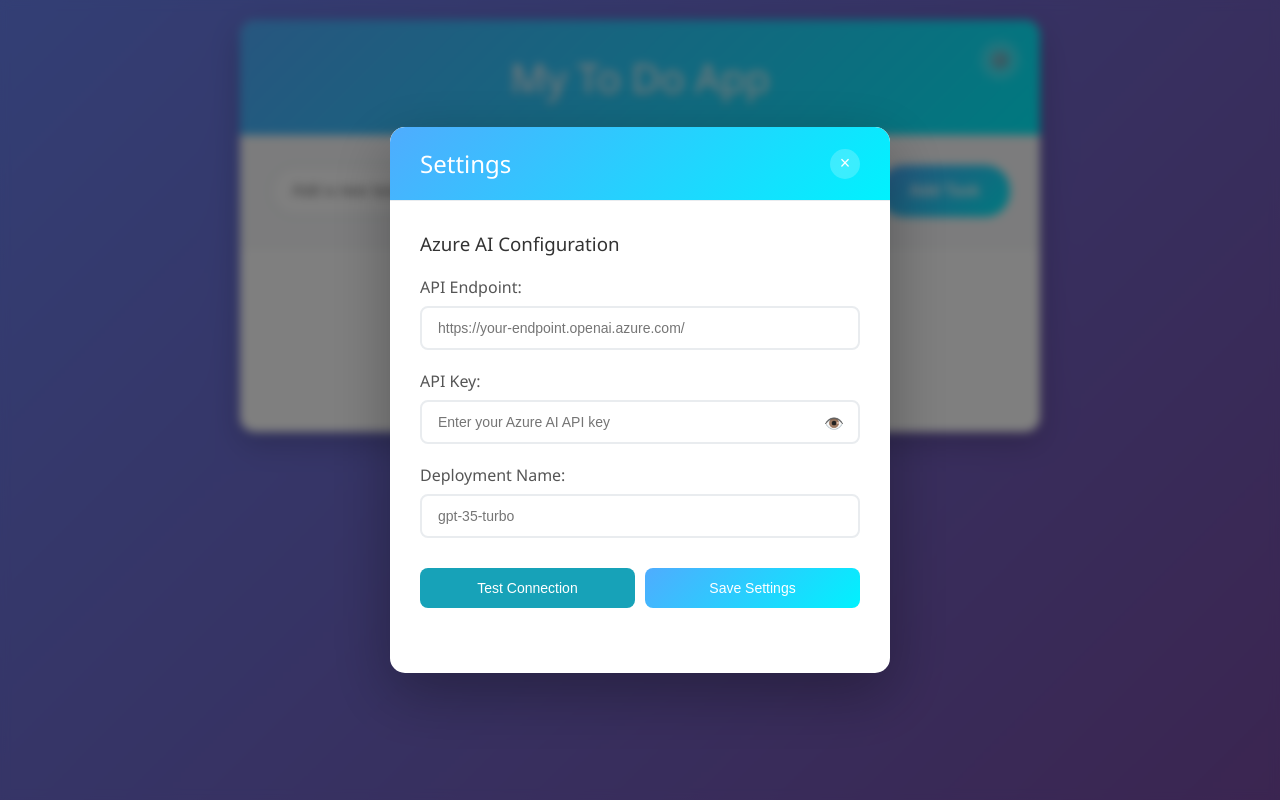
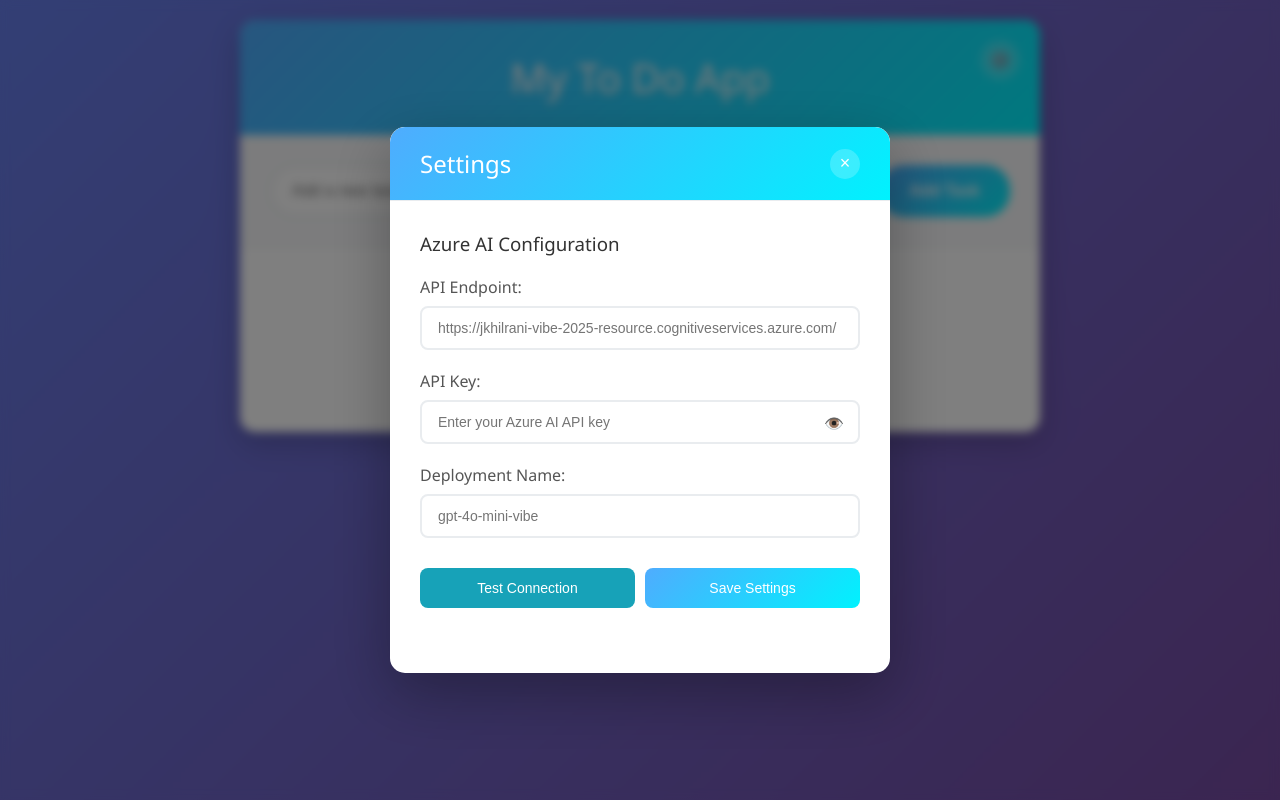
Before and after one commit to Jatin-Kumar-Khilrani/todo, a plain HTML site: page index.html in a window 1280 px wide. Both pictures are taken after a click on the button "⚙️". Drawn offline with Linux system fonts and the light colour scheme.

Commit message:
Configure default Azure endpoint and deployment, add gitignore for security

```diff
--- a/index.html
+++ b/index.html
@@ -39,7 +39,7 @@
                     <h3>Azure AI Configuration</h3>
                     <div class="input-group">
                         <label for="apiEndpoint">API Endpoint:</label>
-                        <input type="url" id="apiEndpoint" placeholder="https://your-endpoint.openai.azure.com/" />
+                        <input type="url" id="apiEndpoint" placeholder="https://jkhilrani-vibe-2025-resource.cognitiveservices.azure.com/" />
                     </div>
                     <div class="input-group">
                         <label for="apiKey">API Key:</label>
@@ -48,7 +48,7 @@
                     </div>
                     <div class="input-group">
                         <label for="deploymentName">Deployment Name:</label>
-                        <input type="text" id="deploymentName" placeholder="gpt-35-turbo" />
+                        <input type="text" id="deploymentName" placeholder="gpt-4o-mini-vibe" />
                     </div>
                     <div class="settings-actions">
                         <button id="testConnectionBtn" class="test-connection-btn">Test Connection</button>
--- a/script.js
+++ b/script.js
@@ -4,9 +4,9 @@ class TodoApp {
         this.taskIdCounter = 1;
         this.subtaskIdCounter = 1;
         this.aiSettings = {
-            endpoint: '',
+            endpoint: 'https://jkhilrani-vibe-2025-resource.cognitiveservices.azure.com/',
             apiKey: '',
-            deploymentName: 'gpt-35-turbo'
+            deploymentName: 'gpt-4o-mini-vibe'
         };
 
         this.initializeElements();
```
Also changed, not shown: 1 other file.
